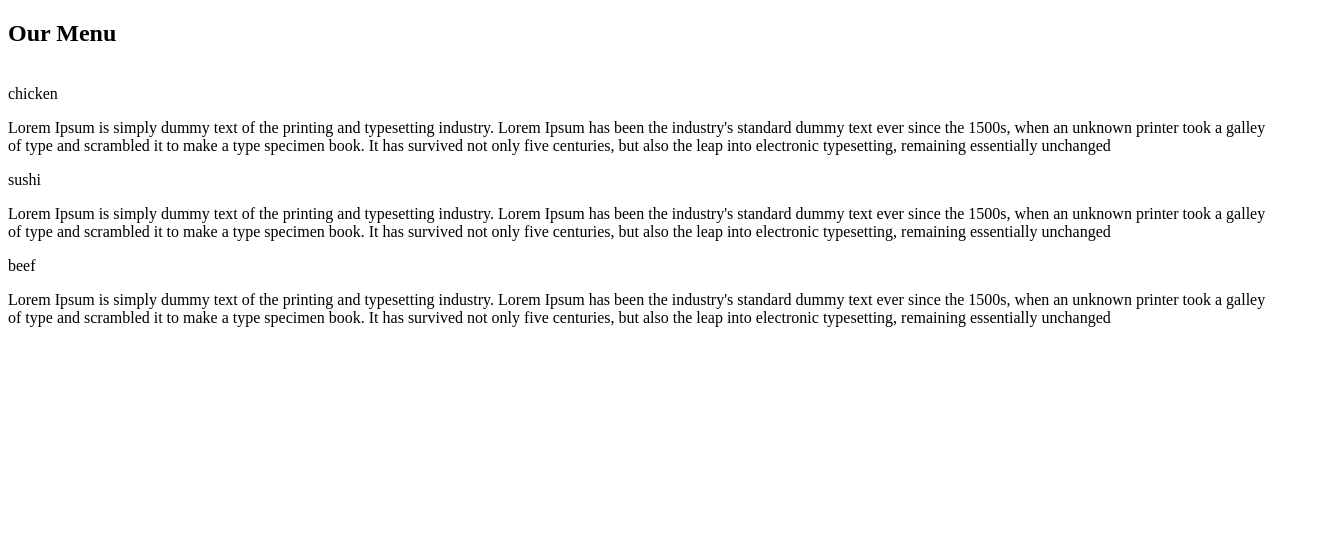
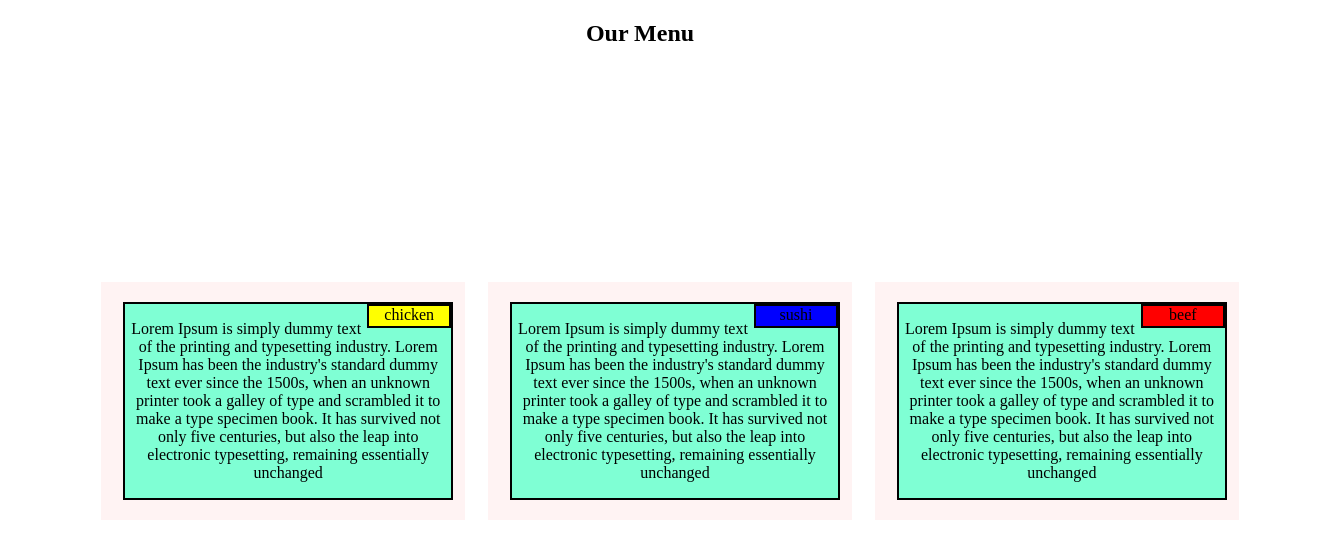
Before and after one commit to Mcxm2202/mod2_solution, a plain HTML site: page index.html in a window 1280 px wide. Shown: the whole page, 1332 px wide, since content can reach past the window. Drawn offline with Linux system fonts and the light colour scheme.

Commit message:
Update index.html

```diff
--- a/index.html
+++ b/index.html
@@ -5,7 +5,7 @@
     <meta http-equiv="X-UA-Compatible" content="IE=edge">
     <meta name="viewport" content="width=device-width, initial-scale=1.0">
     <title>Document</title>
-    <link rel="stylesheet" href="moduletwo.css">
+    <link rel="stylesheet" href="style.css">
 </head>
 <body>
     <h2>Our Menu</h2><br>
```
